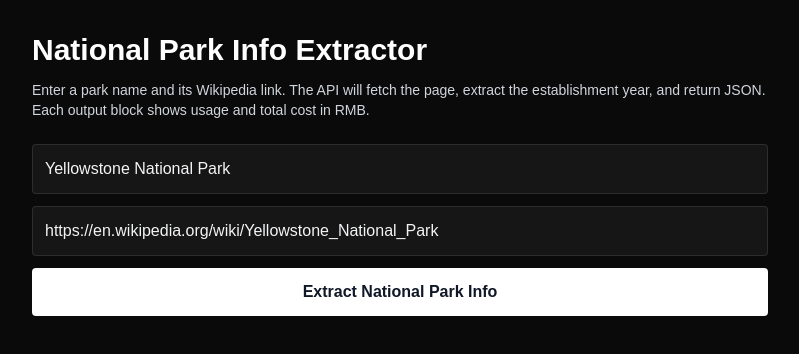
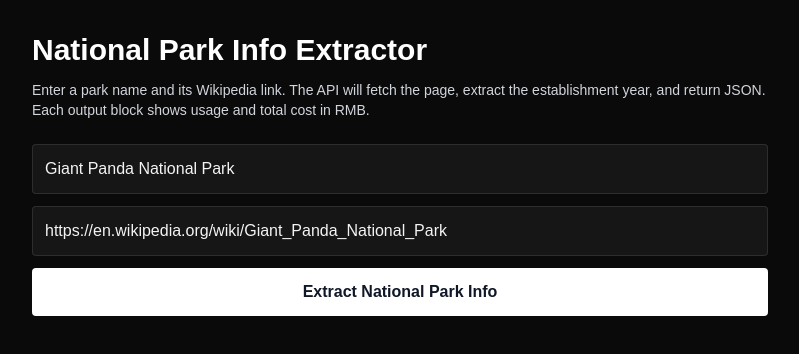
Before and after one commit to iamjoel/ai-copilot, a Next.js app in the folder code/: page /national-parks in a window 1280 px wide. Shown: the top 354 px of the page, without its empty margins (240-1039 px from the left). Built offline with nearby package versions, Linux system fonts and the light colour scheme.

Commit message:
feat: passed establishedYear test

```diff
--- a/code/src/app/api/national-parks/route.ts
+++ b/code/src/app/api/national-parks/route.ts
@@ -5,6 +5,7 @@ import {
 } from "@/lib/usage-utils";
 import { google } from "@ai-sdk/google";
 import { generateObject, generateText } from "ai";
+import test from "node:test";
 import { unknown, z } from "zod";
 
 export const runtime = "nodejs";
@@ -61,6 +62,13 @@ Hard constraints:
         url_context: google.tools.urlContext({}),
       },
     });
+
+    if (!textResponse.text) {
+      return new Response(
+        JSON.stringify({ error: "Missing text response from model." }),
+        { status: 400, headers: { "Content-Type": "application/json" } },
+      );
+    }
     const textDurationSec = Number(((Date.now() - textStart) / 1000).toFixed(1));
 
     const textUsage = computeUsageDetail(textResponse.totalUsage ?? textResponse.usage);
--- a/code/src/app/national-parks/page.tsx
+++ b/code/src/app/national-parks/page.tsx
@@ -119,9 +119,6 @@ function GroundingSupports({ metadata }: { metadata?: GroundingMetadata }) {
 }
 
 
-
-const testIndex = 1
-
 export default function NationalParksPage() {
   const [parkName, setParkName] = useState(testPark.name);
   const [wikiUrl, setWikiUrl] = useState(testPark.wiki);
--- a/code/src/app/national-parks/test-parks.ts
+++ b/code/src/app/national-parks/test-parks.ts
@@ -1,10 +1,12 @@
-const testIndex = 1
+const testName = 'Giant Panda National Park'
 
 const testParks = [
-  { name: 'Hawf National Reserve', wiki: 'https://en.wikipedia.org/wiki/Hawf_National_Reserve' },
-  { name: "Yellowstone National Park", wiki: "https://en.wikipedia.org/wiki/Yellowstone_National_Park" },
-  { name: "Yosemite National Park", wiki: "https://en.wikipedia.org/wiki/Yosemite_National_Park" },
+  { name: 'Hawf National Reserve', wiki: 'https://en.wikipedia.org/wiki/Hawf_National_Reserve' }, // Has less info
+  { name: "Yellowstone National Park", wiki: "https://en.wikipedia.org/wiki/Yellowstone_National_Park" }, // Well known park in US
+  { name: "Yosemite National Park", wiki: "https://en.wikipedia.org/wiki/Yosemite_National_Park" }, // Well known park in US
+  { name: "Sanjiangyuan", wiki: "https://en.wikipedia.org/wiki/Sanjiangyuan" }, // Famous park in China
+  { name: "Giant Panda National Park", wiki: "https://en.wikipedia.org/wiki/Giant_Panda_National_Park" }, // Famous park in China
 ];
 
 
-export const testPark = testParks[testIndex];
+export const testPark = testParks.find(park => park.name === testName);
```
